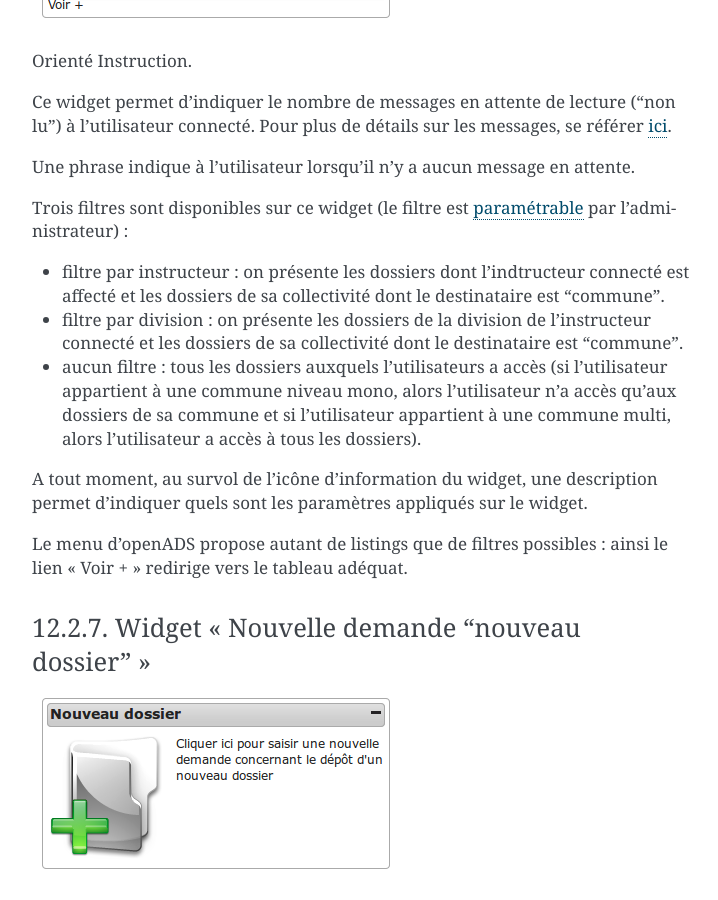
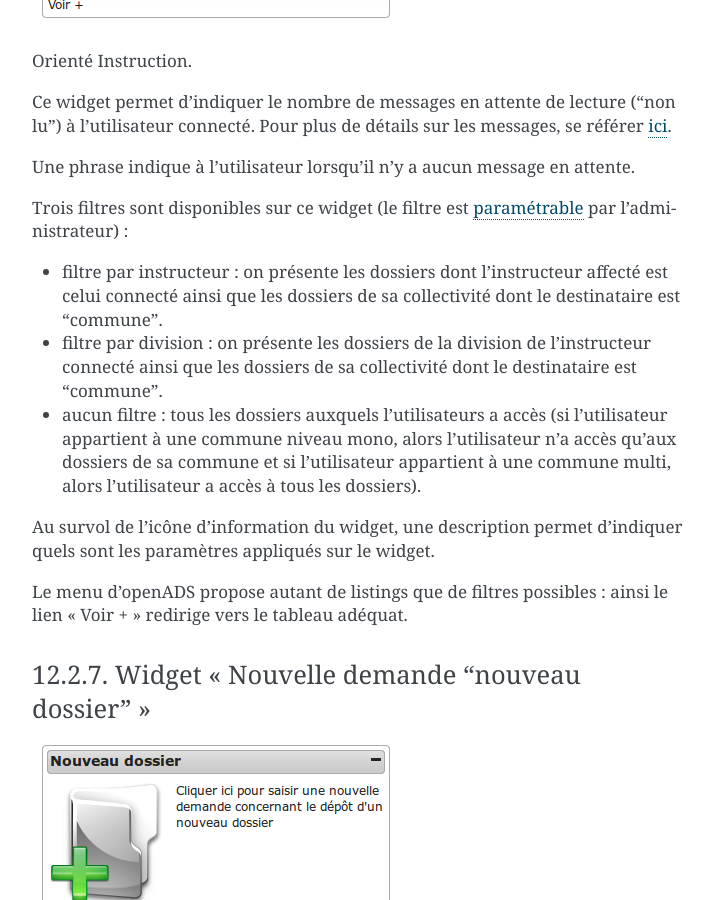
Before and after one commit to mpavaux/openads-documentation, a Sphinx documentation site: the page built from source/manuel_utilisateur/ergonomie/index.rst, in a window 1280 px wide and 900 px high, scrolled down 5062 px. Shown: the whole window, without its empty margins (388-1106 px from the left). Built offline with Sphinx 7.4.7, drawn with Linux system fonts in a browser that asks for light colours.

Commit message:
Correction mineure

```diff
--- a/source/manuel_utilisateur/ergonomie/index.rst
+++ b/source/manuel_utilisateur/ergonomie/index.rst
@@ -142,11 +142,11 @@
 
 Trois filtres sont disponibles sur ce widget (le filtre est :ref:`paramétrable <administration_widget_messages_retours>` par l'administrateur) :
 
-- filtre par instructeur : on présente les dossiers dont l'indtructeur connecté est affecté et les dossiers de sa collectivité dont le destinataire est 'commune'.
-- filtre par division : on présente les dossiers de la division de l'instructeur connecté et les dossiers de sa collectivité dont le destinataire est 'commune'.
+- filtre par instructeur : on présente les dossiers dont l'instructeur affecté est celui connecté ainsi que les dossiers de sa collectivité dont le destinataire est 'commune'.
+- filtre par division : on présente les dossiers de la division de l'instructeur connecté ainsi que les dossiers de sa collectivité dont le destinataire est 'commune'.
 - aucun filtre : tous les dossiers auxquels l'utilisateurs a accès (si l'utilisateur appartient à une commune niveau mono, alors l'utilisateur n'a accès qu'aux dossiers de sa commune et si l'utilisateur appartient à une commune multi, alors l'utilisateur a accès à tous les dossiers).
 
-A tout moment, au survol de l'icône d'information du widget, une description permet d'indiquer quels sont les paramètres appliqués sur le widget.
+Au survol de l'icône d'information du widget, une description permet d'indiquer quels sont les paramètres appliqués sur le widget.
 
 Le menu d'openADS propose autant de listings que de filtres possibles : ainsi le lien "Voir +" redirige vers le tableau adéquat.
 
```
